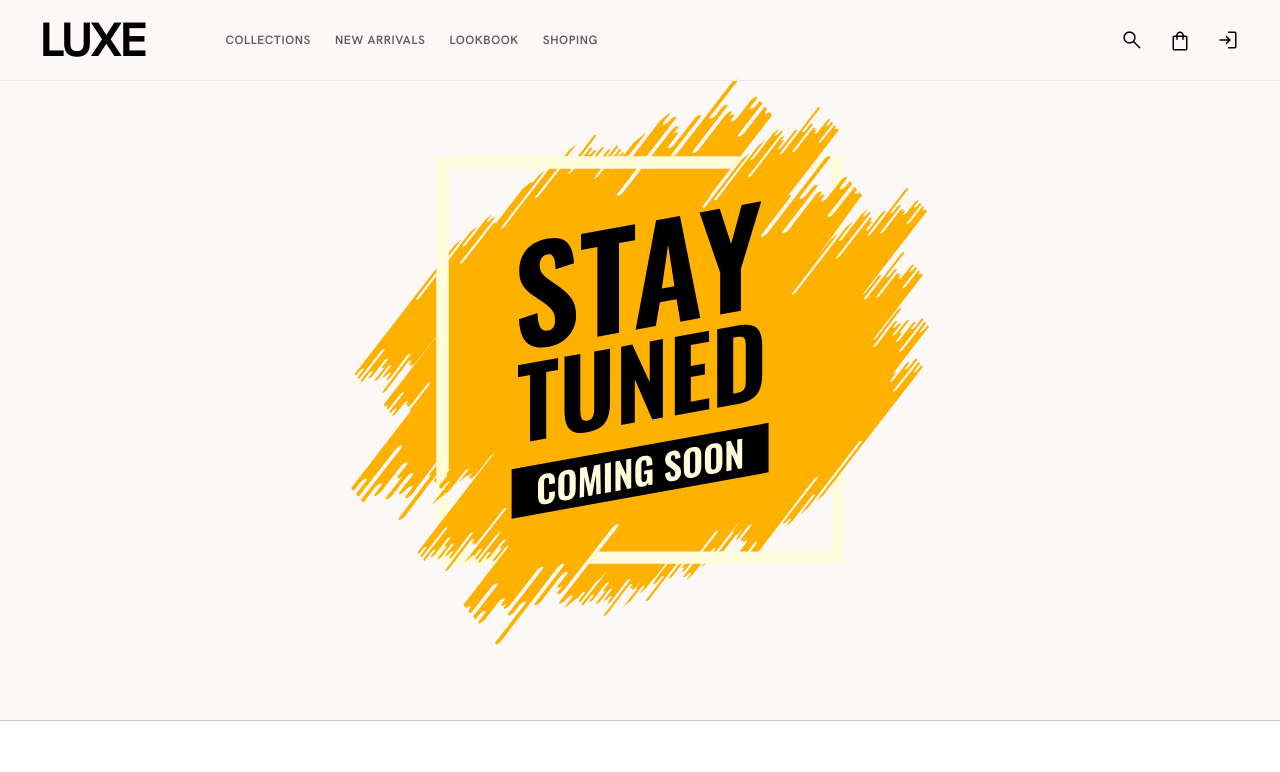
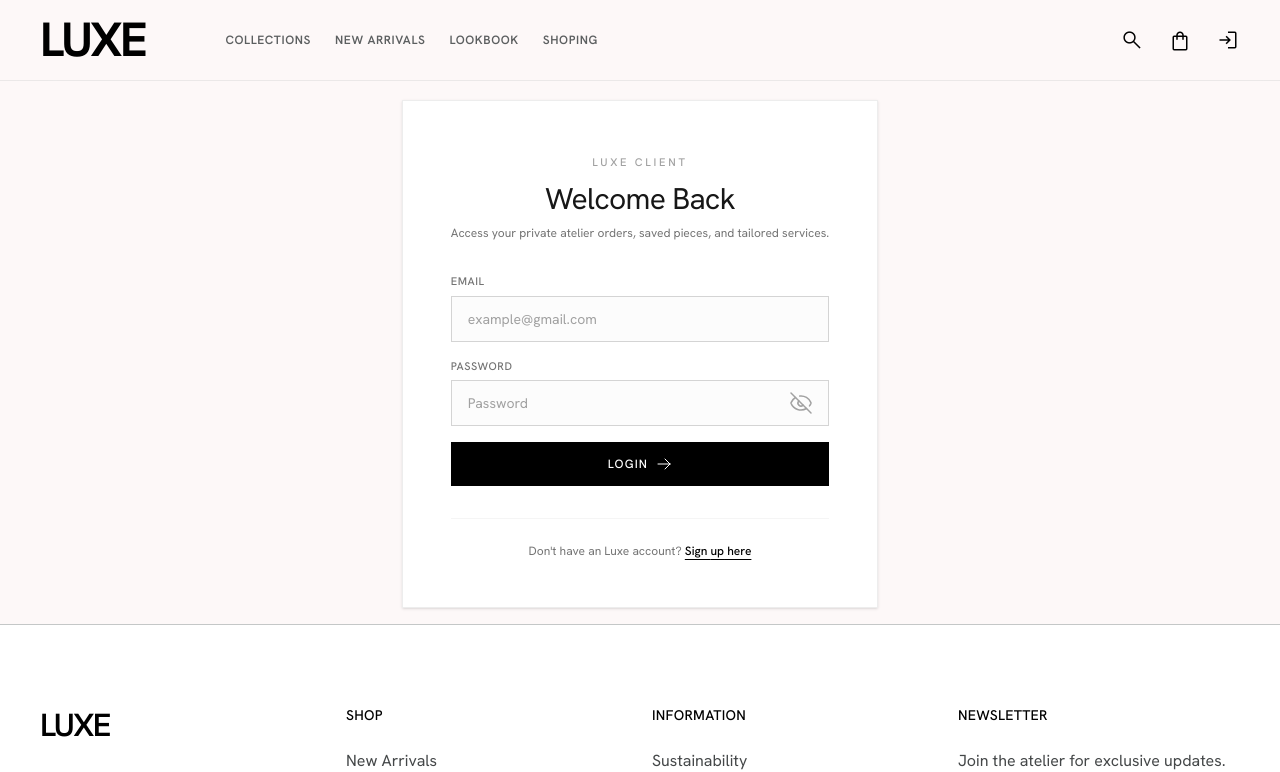
Before and after one commit to sayan0291/luxe-e-commerce, a React (Vite) app in the folder client/: page /login in a window 1280 px wide. Shown: the top 772 px of the page. Built offline with nearby package versions, Linux system fonts and the light colour scheme; no server answers.

Commit message:
Login Page Develope

```diff
--- a/client/src/App.jsx
+++ b/client/src/App.jsx
@@ -1,5 +1,5 @@
 import { Routes,Route,Navigate } from 'react-router-dom';
-import { Hero ,Collections, UnderConstruction, PageNotFound, Lookbook, NewArrivals,Shoping,ProductDetails,Register } from './pages';
+import { Hero ,Collections, UnderConstruction, PageNotFound, Lookbook, NewArrivals,Shoping,ProductDetails,Register,Login } from './pages';
 import { MainLayouts } from './components/layouts/MainLayouts';
 import ProductProvider from './context/productContext/ProductContextProvider';
 
@@ -28,7 +28,7 @@ export default function App() {
           <Route path="/shop-trailoring" element={<UnderConstruction />} />
           <Route path="/shop-now" element={<UnderConstruction />} />
           <Route path="/register" element={<Register />} />
-          <Route path="/login" element={<UnderConstruction />} />
+          <Route path="/login" element={<Login />} />
         </Route>
         <Route>
           <Route path="/not-found" element={<PageNotFound />} />
--- a/client/src/components/common/FormField.jsx
+++ b/client/src/components/common/FormField.jsx
@@ -1,3 +1,5 @@
+import { NavLink } from "react-router-dom"
+
 export const FormField = ({label,id,type="text",placeholder,register,error,name,children=""}) => {
     return(
         <>
@@ -76,7 +78,7 @@ export const FormHeader = ({texth1="Create an Account",textp=""}) => {
     )
 }
 
-export const SuccessHeader = () => {
+export const SuccessHeader = ({formData,texth3="Account Created"}) => {
     return(
         <>
             <div className="py-12 text-center w-full space-y-4">
@@ -85,29 +87,29 @@ export const SuccessHeader = () => {
                     <path strokeLinecap="round" strokeLinejoin="round" strokeWidth="1.5" d="M4.5 12.75l6 6 9-13.5" />
                 </svg>
                 </div>
-                <h3 className="text-lg font-medium text-neutral-900">Membership Created</h3>
+                <h3 className="text-lg font-medium text-neutral-900">{texth3} Successfully</h3>
                 <p className="text-xs text-neutral-500 mx-auto">
-                A verification link has been sent to <span className="font-medium text-black">{formData.email}</span>. Please verify your email to access your client portal.
+                    A verification link has been sent to <span className="font-medium text-black">{formData.email}</span>. Please verify your email to access your client portal.
                 </p>
-                <div className="pt-4">
+                {/* <div className="pt-4">
                 <a href="#" className="inline-block bg-black text-white px-8 py-3 text-xs uppercase tracking-widest hover:bg-neutral-800 transition-colors">
                     Go to Sign In
                 </a>
-                </div>
+                </div> */}
             </div>
         </>
     )
 }
 
-export const ChoseField = ({textp="Already registered with LUXE?",texta="in"}) => {
+export const ChoseField = ({textp="Already registered with LUXE?",texta="in",to="/login"}) => {
     return(
         <>
             <div className="mt-8 pt-6 border-t border-neutral-100 text-center">
                 <p className="text-xs text-neutral-500 font-light">
                     {textp}{' '}
-                    <a href="#" className="font-medium text-black underline underline-offset-4 hover:opacity-75 transition-opacity">
-                    Sign {texta} here
-                    </a>
+                    <NavLink to={to} className="font-medium text-black underline underline-offset-4 hover:opacity-75 transition-opacity">
+                        Sign {texta} here
+                    </NavLink>
                 </p>
             </div>
         </>
--- a/client/src/pages/Login.jsx
+++ b/client/src/pages/Login.jsx
@@ -0,0 +1,76 @@
+import { useForm } from "react-hook-form";
+import { registerValidationRules } from "../config/formValidation";
+import { FormHeader, SuccessHeader,FormField, ChoseField } from "../components";
+import { useState } from "react";
+import { zodResolver } from "@hookform/resolvers/zod";
+import { Eye,EyeOff } from "lucide-react";
+
+export const Login = () => {
+
+    const { register,handleSubmit,formState: { errors,isSubmitting } } = useForm({
+        resolver: zodResolver(registerValidationRules),
+        mode: "onChange"
+    })
+
+    const [login,setLogin] = useState(false)
+    const [showPassword,setShowPassword] = useState(false)
+    const [formData, setFormData] = useState();
+    const [registered, setRegistered] = useState(false);
+
+    const onSubmit = async (data) => {
+        console.log("i am clicked on Login")
+        await new Promise((resolve) => setTimeout(resolve,2000))
+        setFormData(data)
+        setRegistered(true)
+    }
+
+    return(
+        <>
+            <main className="flex-1 flex-jc-ic px-6 pt-25 pb-4">
+                <div className="bg-white border border-neutral-200/70 p-8 sm:p-12 shadow-sm relative transition-all duration-300">
+                    {/* Header */}
+                    <FormHeader texth1="Welcome Back" textp="Access your private atelier orders, saved pieces, and tailored services." />
+
+                    {
+                        login ? (<SuccessHeader texth3="Logged In" />) : (
+                            <form onSubmit={handleSubmit(onSubmit)} className="space-y-5">
+                                <FormField label="Email" id="email" type="email" name="email" placeholder="example@gmail.com" register={(n) => register("email")} error={errors.email} />
+                                <FormField label="Password" id="password" type={showPassword ? "text" : "password"} name="password" placeholder="Password" register={(n) => register("password")} error={errors.password} >
+                                    <button
+                                    type="button"
+                                    onClick={() => setShowPassword(!showPassword)}
+                                    className="absolute right-3 top-1/2 -translate-y-1/2 p-1 text-neutral-400 hover:text-neutral-500 transition-colors"
+                                    aria-label={showPassword ? "Hide password" : "Show password"}
+                                    >
+                                    {showPassword ? (
+                                        <Eye strokeWidth={1.5} />
+                                    ) : (
+                                        <EyeOff strokeWidth={1.5} />
+                                    )}
+                                    </button>
+                                </FormField>
+                                <button
+                                    type="submit"
+                                    disabled={isSubmitting}
+                                    className="w-full bg-black text-white hover:bg-neutral-800 disabled:opacity-50 py-3.5 px-6 text-xs uppercase tracking-widest font-medium transition-all duration-200 flex items-center justify-center gap-2 group mt-4"
+                                    >
+                                    {isSubmitting ? (
+                                        <span className="inline-block w-4 h-4 border-2 border-white/30 border-t-white rounded-full animate-spin"></span>
+                                    ) : (
+                                        <>
+                                        <span>Login</span>
+                                        <svg className="w-4 h-4 transform group-hover:translate-x-1 transition-transform" fill="none" stroke="currentColor" viewBox="0 0 24 24">
+                                            <path strokeLinecap="round" strokeLinejoin="round" strokeWidth="1.5" d="M13.5 4.5L21 12m0 0l-7.5 7.5M21 12H3" />
+                                        </svg>
+                                        </>
+                                    )}
+                                </button>
+                            </form>
+                        )
+                    }
+                    <ChoseField textp="Don't have an Luxe account?" texta="up" to="/register" />
+                </div>
+            </main>
+        </>
+    )
+}
--- a/client/src/pages/Register.jsx
+++ b/client/src/pages/Register.jsx
@@ -31,7 +31,7 @@ export const Register = () => {
                     <FormHeader textp="Join the atelier for curated private views, preview releases, and bespoke service." />
 
                     {registered ? (
-                        <SuccessHeader />
+                        <SuccessHeader formData={formData} />
                     ) : (
                     <form onSubmit={handleSubmit(onSubmit)} className="space-y-5">
                         {/* Full name row */}
--- a/client/src/pages/index.js
+++ b/client/src/pages/index.js
@@ -7,3 +7,4 @@ export { NewArrivals } from "./NewArrivals.jsx"
 export { Shoping } from "./Shoping.jsx"
 export { ProductDetails } from "./ProductDetails.jsx"
 export { Register } from "./Register.jsx"
+export { Login } from "./Login.jsx"
```
